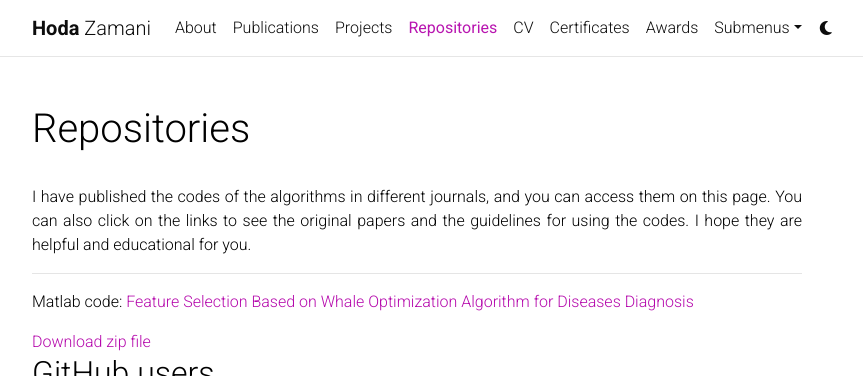
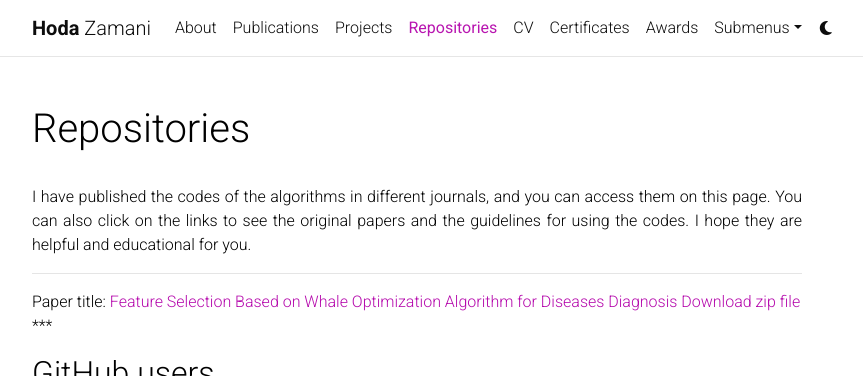
Before and after one commit to HodaZamani/HodaZamani.github.io, a Jekyll site: the page built from _pages/repositories.md, in a window 1280 px wide and 900 px high, cut to the strip 0-376 px from the top of the window. Shown: the whole strip, without its empty margins (223-1086 px from the left). Built offline with Jekyll 4.4.1, drawn with Linux system fonts in a browser that asks for light colours; comment, search, counter and statistics services are not loaded; a style sheet for code colours, icons or effects is not loaded.

Commit message:
Update repositories.md

```diff
--- a/_pages/repositories.md
+++ b/_pages/repositories.md
@@ -8,13 +8,9 @@
 <p align="justify">I have published the codes of the algorithms in different journals, and you can access them on this page. You can also click on the links to see the original papers and the guidelines for using the codes. I hope they are helpful and educational for you.</p>
 
 ***
-Matlab code: [Feature Selection Based on Whale Optimization Algorithm for Diseases Diagnosis](https://d1wqtxts1xzle7.cloudfront.net/51133098/130_Paper_310716206_IJCSIS_Camera_Ready_pp._1243-1247-libre.pdf?1483206167=&response-content-disposition=inline%3B+filename%3DFeature_Selection_Based_on_Whale_Optimiz.pdf&Expires=1705589117&Signature=c7rjMJ7QGILgXDqiTi~r6TfXfsSAS~AlGJYApTLHhmQRNLf6otjvm5~xzW-zRknWDg7JSPV03eRVl2xwEsGNB~P46McNro25HonCfmGLB2PyEQGiq~K2Xa2fBz7hij8I3OIR2htdoa1aSN5Hp9Vd0LvtrzGKSk1xDSpr0LEe9N63qB5r60i8i-Istk34MZgKYvObtg2ViOfTgQFnnN92rkTNTjwBNfzbqHR34fo1rShWPSpm4Lo0a68CIramgC7GwsM03jUnyevFvh6ttDUBoGQaau4LsMbmmaiElG~JxMhBzMHLktS4gl0dprf0dpB4D80qczE2skXWh1XTlvTQYg__&Key-Pair-Id=APKAJLOHF5GGSLRBV4ZA)
-<div class="row">
-<div class="col-sm mt-3 mt-md-0">
-<!-- Use the download attribute to specify that the file will be downloaded -->
+Paper title: [Feature Selection Based on Whale Optimization Algorithm for Diseases Diagnosis](https://d1wqtxts1xzle7.cloudfront.net/51133098/130_Paper_310716206_IJCSIS_Camera_Ready_pp._1243-1247-libre.pdf?1483206167=&response-content-disposition=inline%3B+filename%3DFeature_Selection_Based_on_Whale_Optimiz.pdf&Expires=1705589117&Signature=c7rjMJ7QGILgXDqiTi~r6TfXfsSAS~AlGJYApTLHhmQRNLf6otjvm5~xzW-zRknWDg7JSPV03eRVl2xwEsGNB~P46McNro25HonCfmGLB2PyEQGiq~K2Xa2fBz7hij8I3OIR2htdoa1aSN5Hp9Vd0LvtrzGKSk1xDSpr0LEe9N63qB5r60i8i-Istk34MZgKYvObtg2ViOfTgQFnnN92rkTNTjwBNfzbqHR34fo1rShWPSpm4Lo0a68CIramgC7GwsM03jUnyevFvh6ttDUBoGQaau4LsMbmmaiElG~JxMhBzMHLktS4gl0dprf0dpB4D80qczE2skXWh1XTlvTQYg__&Key-Pair-Id=APKAJLOHF5GGSLRBV4ZA)
 <a href="assets/pdf/BWOA.zip" download>Download zip file</a>
-</div>
-</div>
+***
 
 ## GitHub users
 
```
